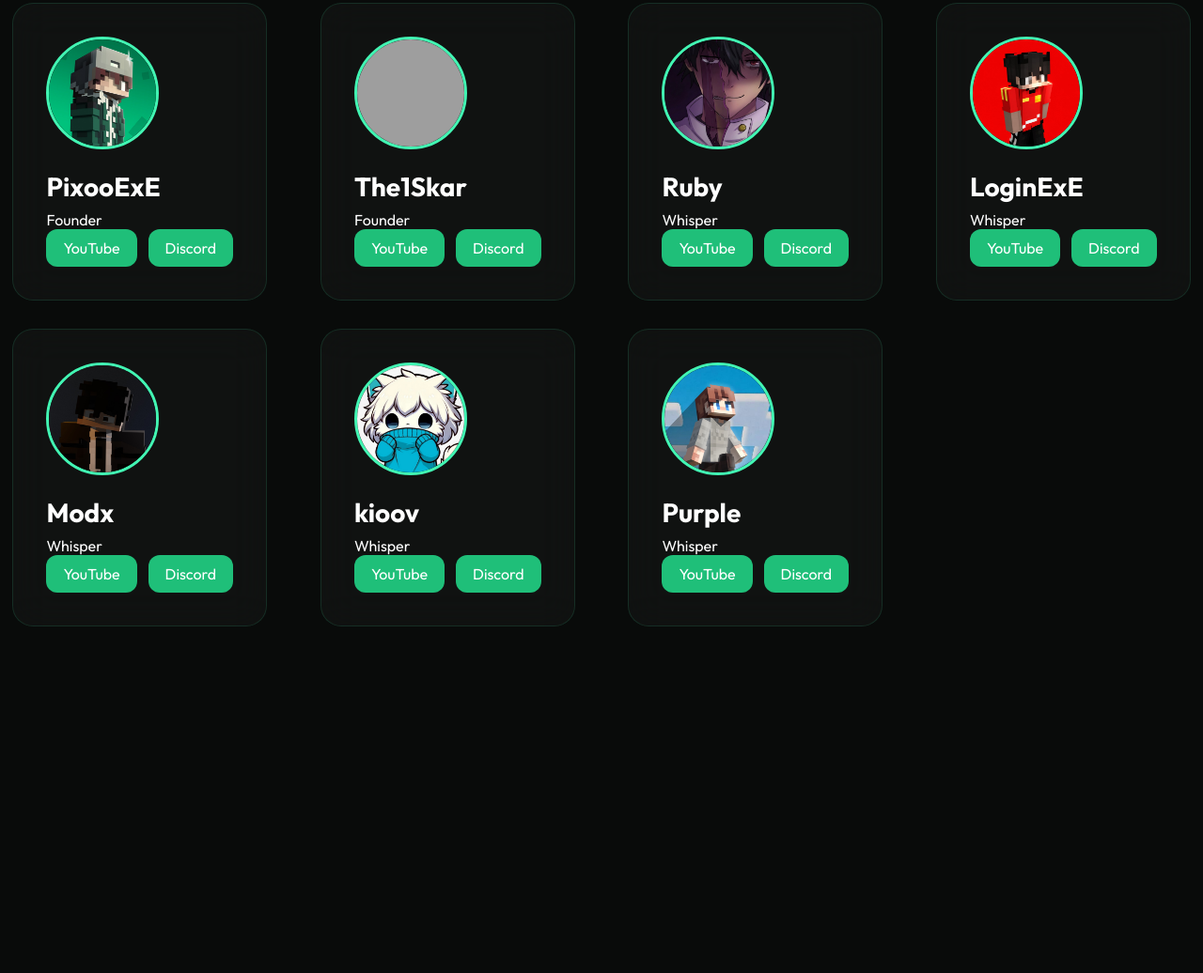
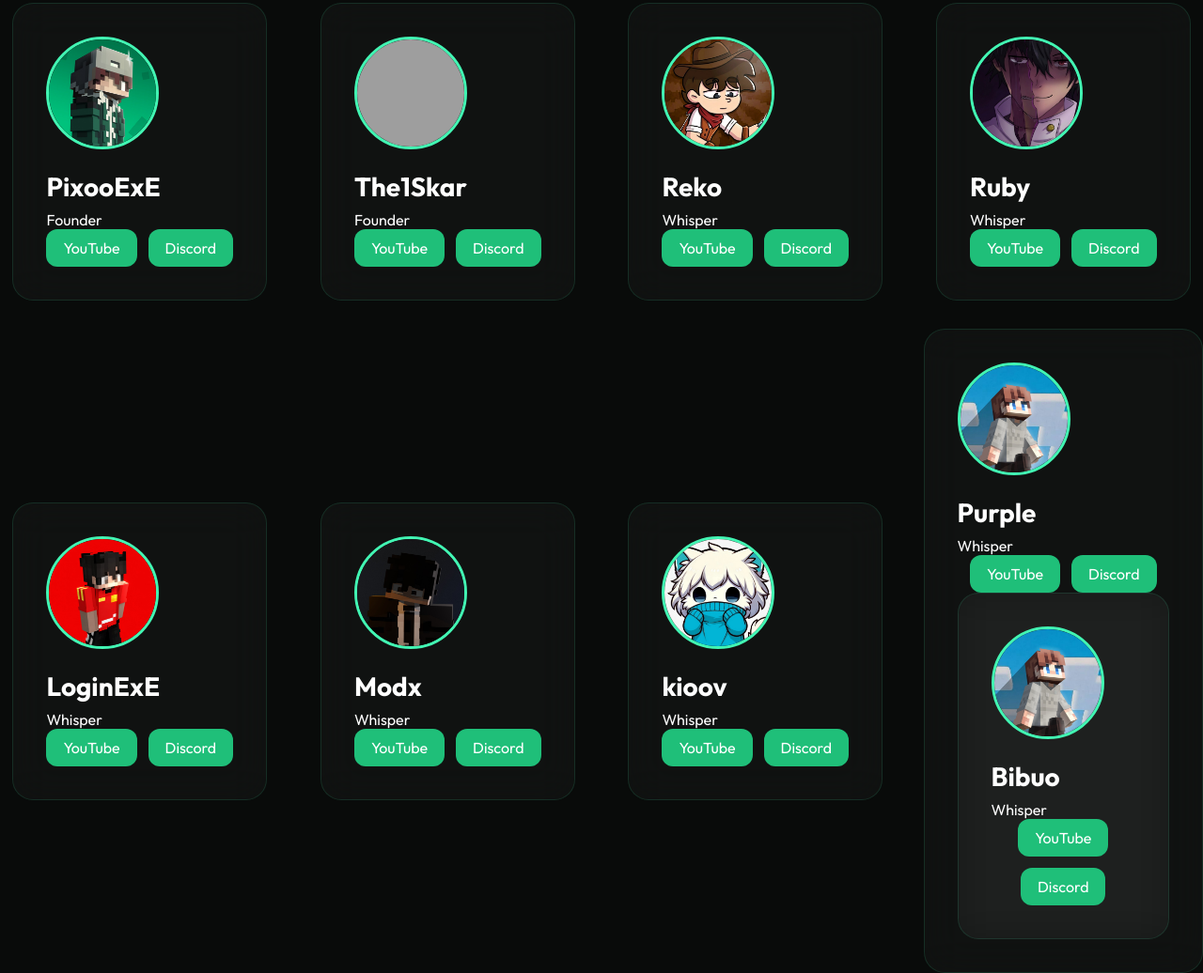
Before and after one commit to iq7z0/Whisper, a plain HTML site: page index.html in a window 1280 px wide. Shown: the part 837-1873 px from the top of the page at 94% size. Before the commit the page ends 1504 px from the top, so only its background shows below. Drawn offline with Linux system fonts and the light colour scheme; grey boxes are pictures that could not be loaded.

Commit message:
Add files via upload

```diff
--- a/index.html
+++ b/index.html
@@ -74,6 +74,17 @@
         </div>
     </div>
 
+    <div class="creator-card">
+        <img src="assets/rekop.png">
+        <h3>Reko</h3>
+        <p>Whisper</p>
+
+        <div class="links">
+            <a href="https://www.youtube.com/@ii_Reko" target="_blank">YouTube</a>
+            <a href="https://discord.com/users/1416852427298181305" target="_blank">Discord</a>
+        </div>
+    </div>
+
         <div class="creator-card">
         <img src="assets/rubyp.png">
         <h3>Ruby</h3>
@@ -127,6 +138,15 @@
             <a href="https://www.youtube.com/@itzPurple01" target="_blank">YouTube</a>
             <a href="https://discord.gg/SHPjpHhHEs" target="_blank">Discord</a>
         </div>
+                <div class="creator-card">
+        <img src="assets/purplep.png">
+        <h3>Bibuo</h3>
+        <p>Whisper</p>
+
+        <div class="links">
+            <a href="https://youtube/@Bibou_TV1" target="_blank">YouTube</a>
+            <a href="https://discord.gg/wmNxq9CNb" target="_blank">Discord</a>
+        </div>
     </div>
 
 </div>
```
